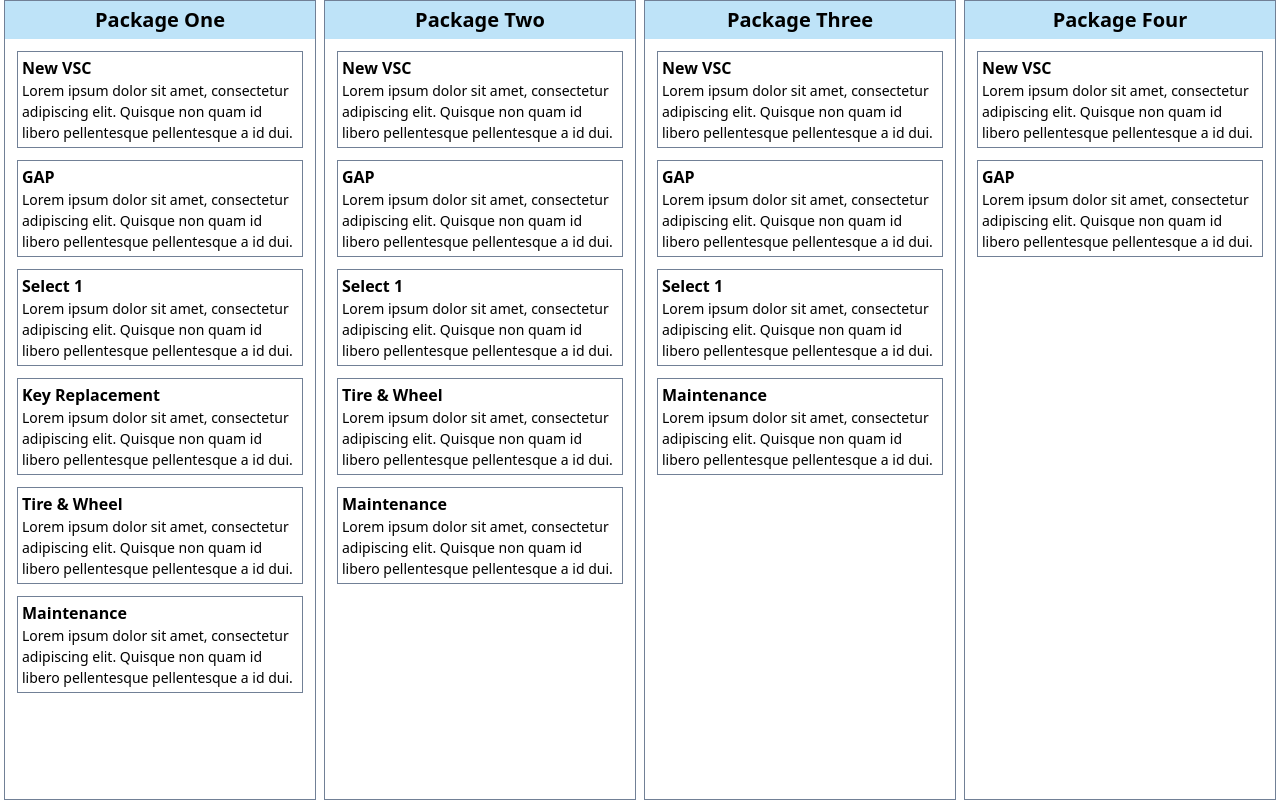
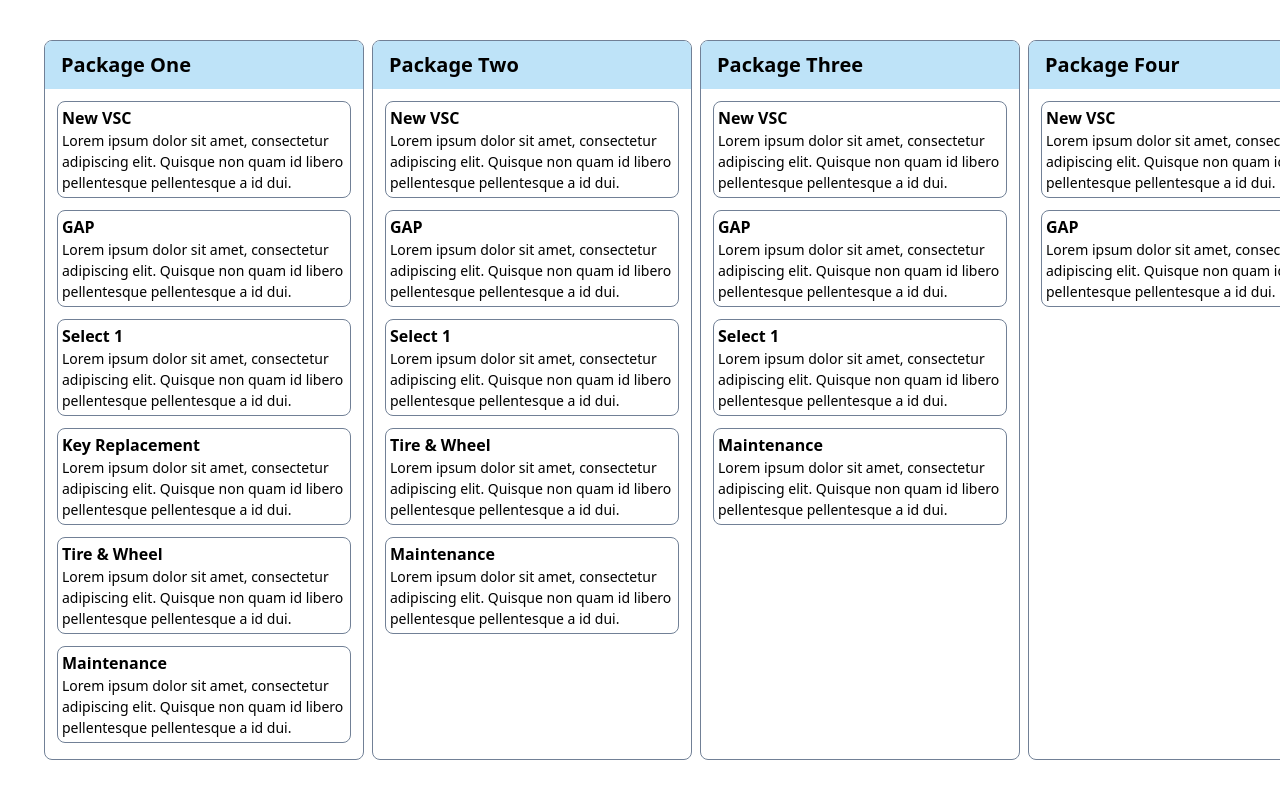
Before and after one commit to srclark213/interactive-menu-poc, an Angular app in the folder interactive-menu-poc/: page / in a window 1280 px wide. Built offline with nearby package versions, Linux system fonts and the light colour scheme.

Commit message:
making the animations more stylish

```diff
--- a/interactive-menu-poc/src/app/app.component.html
+++ b/interactive-menu-poc/src/app/app.component.html
@@ -1,20 +1,16 @@
 <div class="lg:mx-auto">
-  <div
-    class="package-container"
-    cdkDropListGroup>
+  <div class="package-container" cdkDropListGroup>
     <ng-container *ngFor="let package of packages">
-      <div
-      [ngClass]="expandedPackage !== null && expandedPackage !== package.id ? 'collapsed' : ''"
-        class="package"
-        cdkDropList
-        [cdkDropListData]="package.products"
-        (cdkDropListDropped)="drop($event)">
+      <div [ngClass]="this.expandedPackage !== null && this.expandedPackage !== package.id ? 'collapsed' : ''"
+        class="package" cdkDropList [cdkDropListData]="package.products" (cdkDropListDropped)="drop($event)">
 
-        <div class="header bg-blue-200" (click)="expand(package)" cdkDragDisabled>{{package.title}}</div>
+        <div class="header bg-blue-200" (click)="expand(package)" cdkDragDisabled><span class="header-text">{{package.title}}</span></div>
 
-        <div class="product" *ngFor="let product of package.products" cdkDrag [cdkDragData]="product">
-          <app-product [title]="product"></app-product>
-        </div>
+        <ng-container *ngIf="this.expandedPackage === null || this.expandedPackage === package.id">
+          <div class="product" *ngFor="let product of package.products" cdkDrag [cdkDragData]="product">
+            <app-product [title]="product"></app-product>
+          </div>
+        </ng-container>
       </div>
     </ng-container>
   </div>
--- a/interactive-menu-poc/src/app/app.component.scss
+++ b/interactive-menu-poc/src/app/app.component.scss
@@ -1,8 +1,8 @@
 .package {
-    @apply border border-gray-600 mx-1;
+    @apply border border-gray-600 mx-1 rounded-lg overflow-hidden;
 
     .header {
-        @apply w-full p-1 text-xl font-semibold text-center;
+        @apply w-full p-1 text-xl font-semibold h-12 leading-10 px-4;
     }
 
     -webkit-transition: all 300ms ease-out;
@@ -11,14 +11,31 @@
     transition: all 300ms ease-out;
 
     flex: 1;
+    min-width: 20rem;
 }
 
 .collapsed {
-  flex: 0 !important;
+  padding: 0;
+  flex: 0;
+  min-width: 4rem;
+
+  .header {
+    padding: 2rem 1rem;
+    height: 100%;
+
+    .header-text {
+      transform: rotate(-90deg);
+      -webkit-transform: rotate(-90deg);
+      -moz-transform: rotate(-90deg);
+      transform-origin: 10rem 10rem;
+      width: 20rem;
+      display: inline-block;
+    }
+  }
 }
 
 .package-container {
-    @apply min-h-screen flex;
+    @apply min-h-screen flex p-10 overflow-x-scroll;
 }
 
 .cdk-drag-animating {
--- a/interactive-menu-poc/src/app/product/product.component.scss
+++ b/interactive-menu-poc/src/app/product/product.component.scss
@@ -1,5 +1,5 @@
 .product {
-    @apply m-3 p-1 border bg-white border-gray-600 text-sm;
+    @apply m-3 p-1 border bg-white border-gray-600 text-sm rounded-lg;
 
     .title {
         @apply text-base font-semibold;
```
